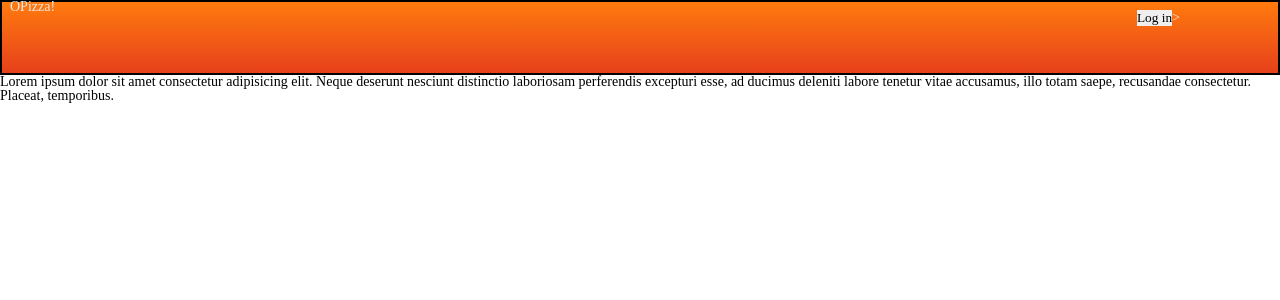
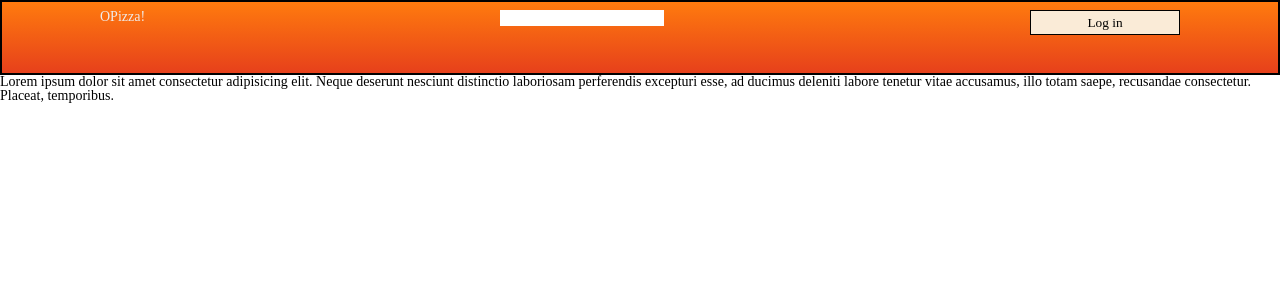
Before and after one commit to IglKa/OPizza, a Python web app: template OPizza/templates/base.html in a window 1280 px wide. Shown: the top 300 px of the page. Run offline with Jinja, Linux system fonts and the light colour scheme; the template is opened without the code that fills it, so the values that code supplies are empty.

Commit message:
preparing header

```diff
--- a/OPizza/static/restaurant/CSS/styles.css
+++ b/OPizza/static/restaurant/CSS/styles.css
@@ -17,10 +17,16 @@ main {
 
 .section--logos {
     position: absolute;
-    top: 0px;
-    left: 10px;
+    top: 10px;
+    left: 100px;
 }
 
+
+.section--search_bar{
+    position: absolute;
+    top: 10px;
+    left: 500px;
+}
 
 .section--buttons {
     position: absolute;
@@ -29,10 +35,10 @@ main {
 }
 
 .button {
-    width: 100px;
+    width: 150px;
     height: 25px;
     background-color: antiquewhite;
     border: solid 1px black;
     text-align: center;
-
+    font-size: 5;
 }
--- a/OPizza/templates/base.html
+++ b/OPizza/templates/base.html
@@ -14,8 +14,17 @@
         <section class="section--logos">
             <h1>OPizza!</h1>
         </section>
+        <section class="section--search_bar">
+            <div class="search_bar">
+                <input type="text">
+            </div>
+        </section>
         <section class="section--buttons">
-            <button type="button"><h5><a href="#">Log in</a></h5></button>>
+            <a href="#">
+                <button type="button" class="button">
+                    Log in
+                </button>
+            </a>
         </section>
     </header>
     <main>
```
